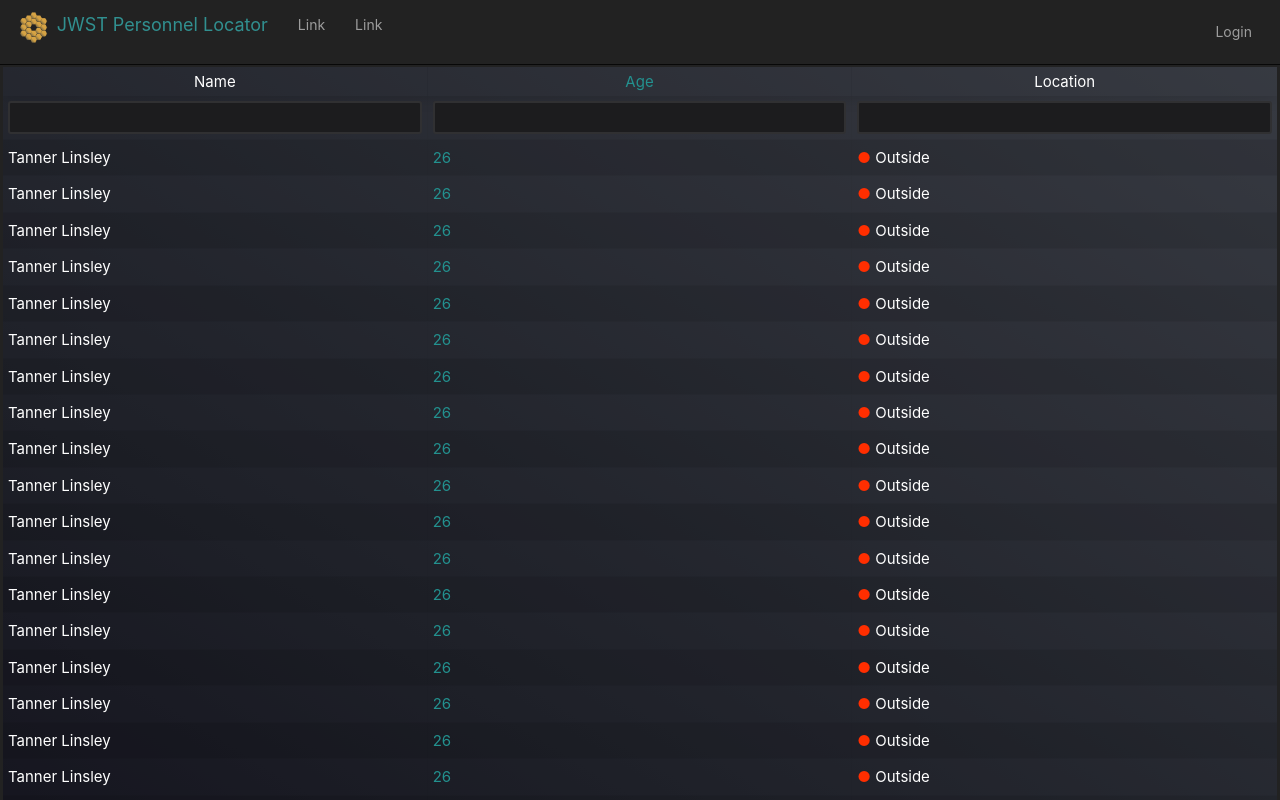
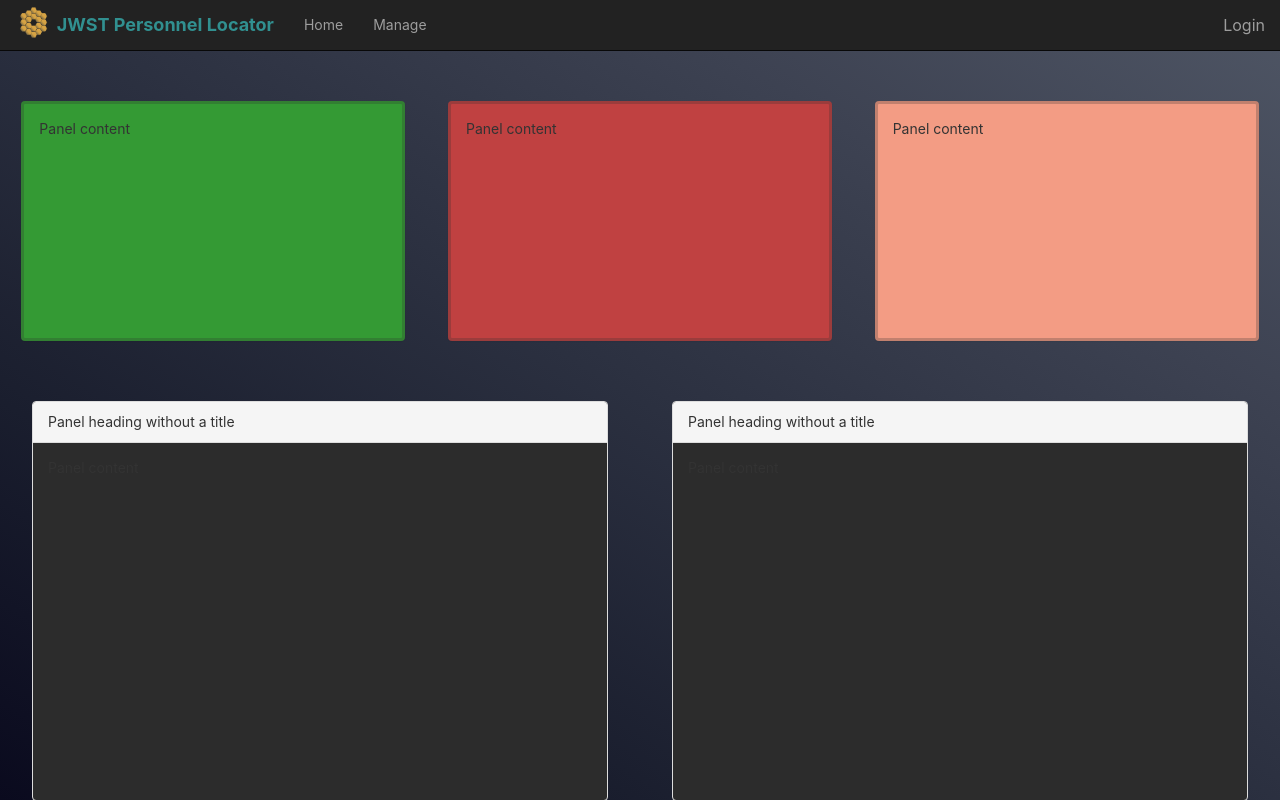
Before and after one commit to sonderswag/web-rfid-tracker, a React (Create React App) app: page /manage in a window 1280 px wide. Shown: the top 800 px of the page. Built offline with nearby package versions, Linux system fonts and the light colour scheme.

Commit message:
ADD: management page

```diff
--- a/package.json
+++ b/package.json
@@ -7,6 +7,7 @@
     "react": "^16.5.2",
     "react-bootstrap": "^0.32.4",
     "react-dom": "^16.5.2",
+    "react-icons": "^3.2.2",
     "react-router-dom": "^4.3.1",
     "react-scripts": "2.0.4",
     "react-table": "^6.8.6",
--- a/src/App.js
+++ b/src/App.js
@@ -1,17 +1,18 @@
 import React, { Component } from 'react';
-import { Route } from 'react-router-dom';
+import { Route, Switch } from 'react-router-dom';
 import styled from 'styled-components';
 import "react-table/react-table.css";
 import Nav from './Nav';
-import Main from './Main/Main';
+import Main from './MainView/Main';
+import ManageView from './ManagementView/ManageView';
 import AppProvider from './AppProvider';
 import './App.css';
 
 
 
 const Container = styled.div`
-  margin-top: 64px;
-  height: calc(100% - 64px);
+  margin-top: 51px;
+  height: calc(100% - 51px);
 `
 
 class App extends Component {
@@ -21,7 +22,10 @@ class App extends Component {
       <AppProvider>
         <Nav />
         <Container>
-          <Route path='/' component={Main} />
+          <Switch>
+            <Route path='/manage' component={ManageView} />
+            <Route path='/' component={Main} />
+          </Switch>
         </Container>
       </AppProvider>
     );
--- a/src/Main/Main.js
+++ b/src/MainView/Main.js
@@ -11,7 +11,7 @@ const TableContainer = styled.div`
 
 const TableOut = styled(ReactTable)`
   width: 100%;
-  background: #22222280;
+  background: #22222270;
   /* border: 2px solid red; */
   border: 3px solid #222222;
   color: white;
--- /dev/null
+++ b/src/ManagementView/ManageView.js
@@ -0,0 +1,57 @@
+import React, { Component } from 'react'
+import styled from 'styled-components';
+import { Panel } from 'react-bootstrap';
+import Colors from '../Colors';
+
+const Container = styled.div`
+  display: flex;
+  flex-direction: column;
+  justify-content: space-between;
+  height: 100%;
+`
+
+const Row = styled.div`
+  display: flex;
+  flex-direction: row;
+  justify-content: space-around;
+  height: ${props => props.height ? props.height : '%100'};
+`
+
+const CardButton = styled(Panel)`
+  background-color: ${props => props.color ? props.color : 'white'};
+  width: 30vw;
+  height: 30vh;
+  border-color: ${Colors.grey}40;
+  border-width: 3px;
+`
+
+
+export default class ManageView extends Component {
+  render() {
+    return (
+      <Container>
+        <Row height='50%' style={{marginTop: '50px'}}>
+          <CardButton color={Colors.green}>
+            <Panel.Body style={{display: 'flex', width: '100%'}}>Panel content</Panel.Body>
+          </CardButton>
+          <CardButton color={Colors.red}>
+            <Panel.Body>Panel content</Panel.Body>
+          </CardButton>
+          <CardButton color={Colors.orange}>
+            <Panel.Body>Panel content</Panel.Body>
+          </CardButton>
+        </Row>
+        <Row height='50%' style={{ marginTop: '40px' }}>
+          <Panel style={{width: '45vw', height: '50vh', background: Colors.grey}}>
+            <Panel.Heading>Panel heading without a title</Panel.Heading>
+            <Panel.Body>Panel content</Panel.Body>
+          </Panel>
+          <Panel style={{width: '45vw', height: '50vh', background: Colors.grey}}>
+            <Panel.Heading>Panel heading without a title</Panel.Heading>
+            <Panel.Body>Panel content</Panel.Body>
+          </Panel>
+        </Row>
+      </Container>
+    )
+  }
+}
--- a/src/Nav.js
+++ b/src/Nav.js
@@ -1,8 +1,10 @@
 import React, { Component } from 'react';
 import { Nav, Navbar, NavItem, Button } from 'react-bootstrap';
+import { NavLink, Route } from 'react-router-dom';
 import styled from 'styled-components';
 import Colors from './Colors';
 import Login from './components/Login';
+import colors from './Colors';
 
 const LeftNavbar = styled(Navbar)`
   .container {
@@ -16,14 +18,41 @@ const Logo = styled.img`
   height: 35px;
   margin: 0px;
   margin-right: 5px;
-  transform: translateY(-5px);
+  transform: translateY(-10px);
+
 `
 
 const Row = styled.div`
   display: flex;
   flex-direction: row;
-  color: rgba(49, 144, 144);
   `
+
+const NavBox = styled(NavItem)`
+  text-decoration: none;
+  color: ${Colors.lightGrey};
+
+  :hover {
+    color: ${Colors.lightGrey}80;
+    background-color: ${Colors.lightGrey}30;
+    border-bottom: solid 2px ${colors.blue};
+  }
+`
+
+const ColorLink = styled(NavLink)`
+  text-decoration: none;
+  color: ${Colors.lightGrey};
+  font-size: 16px;
+
+  :hover {
+    text-decoration: none;
+    color: ${Colors.lightGrey}80;
+    border-bottom: solid 2px ${Colors.blue};
+  }
+
+  :active {
+    color: ${Colors.blue};
+  }
+`
 
 export default class Banner extends Component {
   constructor(props) {
@@ -36,32 +65,31 @@ export default class Banner extends Component {
   render() {
     const { showLogin } = this.state;
     return (
-      <React.Fragment>
+      <Route render={({ history }) => (
         <LeftNavbar fixedTop inverse >
           <Navbar.Header >
-            <Navbar.Brand style={{ marginLeft: '5px'}}>
-              <Row >
-                <Logo src="/jwst.png" alt="" />
-                <a href="#home" style={{color: Colors.blue}}>JWST Personnel Locator</a>
-              </Row>
-            </Navbar.Brand>
+          <Navbar.Brand style={{ marginLeft: '5px'}}>
+          <Row onClick={() => history.push('/')} style={{color: Colors.blue, fontWeight: 'bold'}}>
+            <Logo src="/jwst.png" alt="" />
+            JWST Personnel Locator
+          </Row>
+          </Navbar.Brand>
           </Navbar.Header>
           <Nav>
-            <NavItem eventKey={1} href="#">
-              Link
-            </NavItem>
-            <NavItem eventKey={2} href="#">
-              Link
-            </NavItem>
+            <NavBox onClick={() => history.push('/')}>
+              Home
+            </NavBox>
+          </Nav>
+          <Nav>
+            <NavBox onClick={() => history.push('/manage')}>
+                Manage
+            </NavBox>
           </Nav>
           <Nav pullRight>
-            <NavItem eventKey={2}>
-              <Login show={showLogin} onClose={this.onLoginClose}/>
-            </NavItem>
+            <Login/>
           </Nav>
         </LeftNavbar>
-
-      </React.Fragment>
+      )} />
     )
   }
 }
--- a/src/components/Login.js
+++ b/src/components/Login.js
@@ -10,10 +10,23 @@ import {
   FormControl,
   HelpBlock,
   ControlLabel,
+  NavItem
 } from 'react-bootstrap';
 import styled from 'styled-components';
 import { AppContext } from '../AppProvider';
 import Color from '../Colors';
+
+const LoginButton = styled(NavItem)`
+  text-decoration: none;
+  color: ${Color.lightGrey};
+  font-size: 16px;
+
+  :hover {
+    color: ${Color.lightGrey}80;
+    background-color: ${Color.lightGrey}30;
+    border-bottom: solid 2px ${Color.blue};
+  }
+`
 
 const ColorButton = styled(Button)`
   color: ${props => props.color};
@@ -103,13 +116,13 @@ class Login extends Component {
     return (
       <React.Fragment>
         {this.context.loginStatus ?
-          <Button  bsStyle="link" onClick={this.handleLogOut}>
+          <LoginButton  onClick={this.handleLogOut}>
             Logout
-          </Button>
+          </LoginButton>
           :
-          <Button  bsStyle="link" onClick={this.handleFormShow}>
+          <LoginButton  onClick={this.handleFormShow}>
             Login
-          </Button>
+          </LoginButton>
         }
 
         <LoginModal show={show} onHide={this.handleFormClose}>
```
Also changed, not shown: 1 other file (tests, documents, lock files or other folders).
